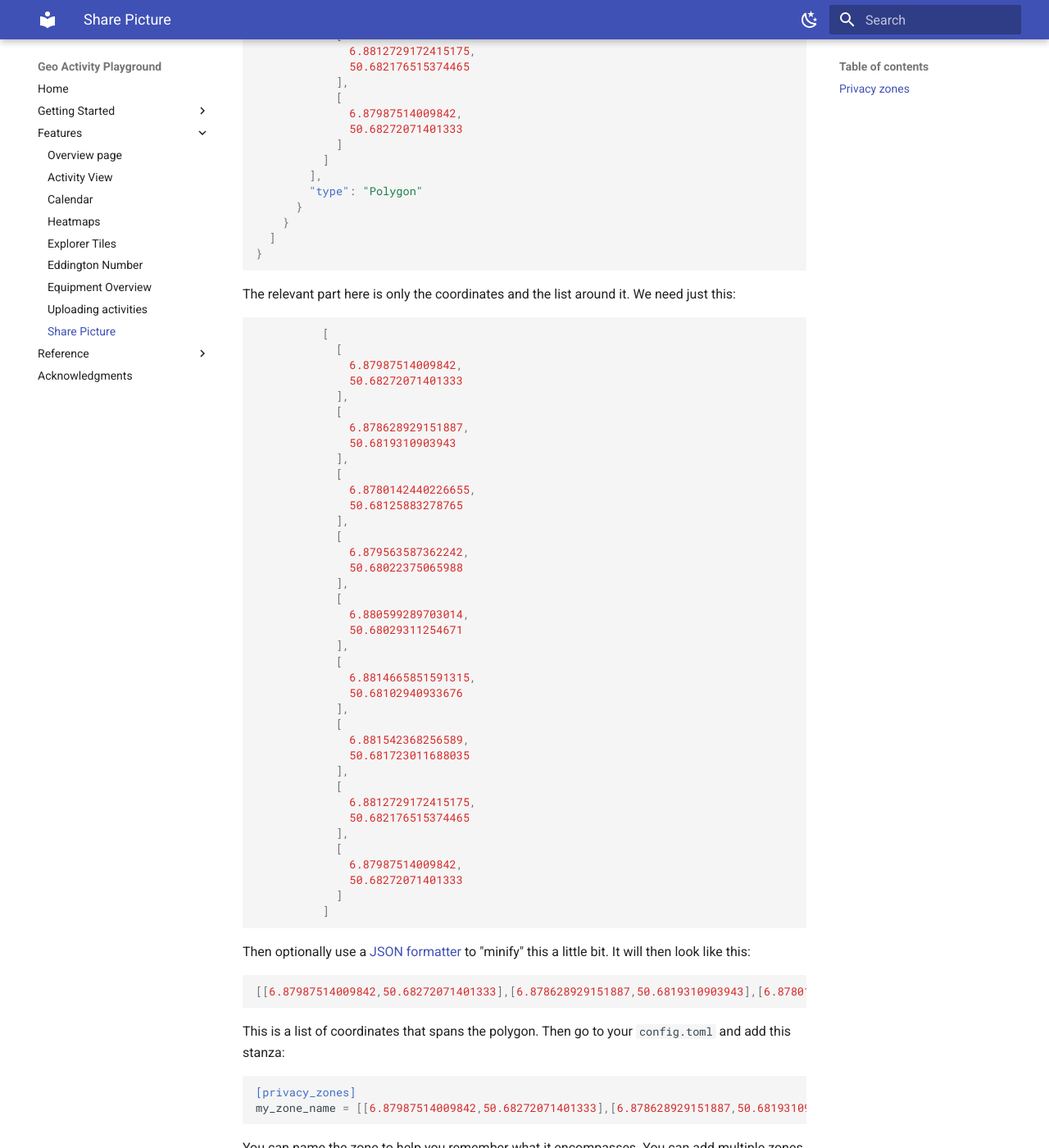
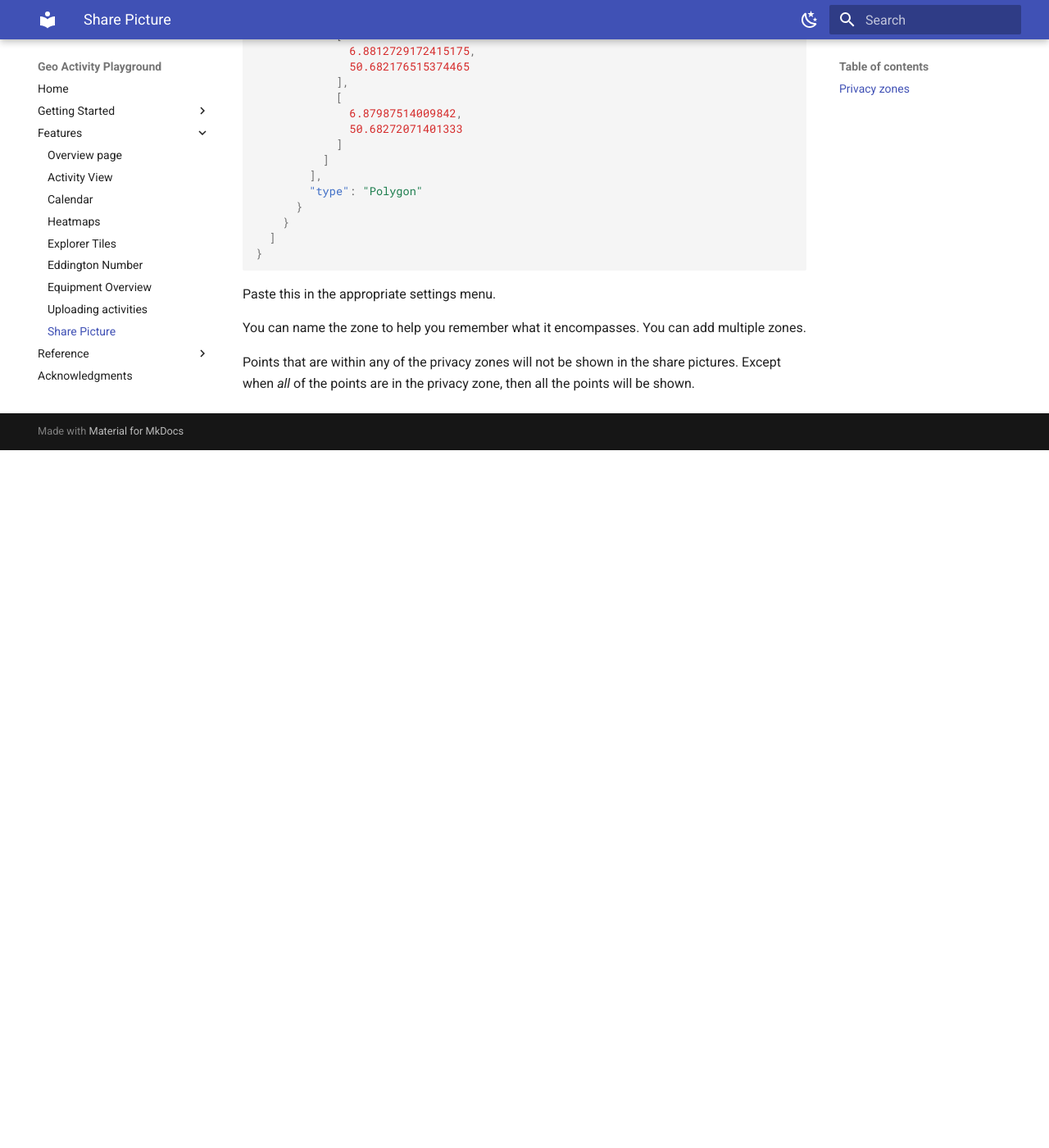
Before and after one commit to martin-ueding/geo-activity-playground, an MkDocs documentation site: the page built from docs/features/share-picture.md, in a window 1280 px wide and 1400 px high, scrolled down 3312 px. Shown: the whole window at 82% size. Built offline with MkDocs 1.6.1 and Material for MkDocs 9.7.7, drawn with Linux system fonts in a browser that asks for light colours; after the commit the page ends 3861 px from its top, so only the background shows below that.

Commit message:
Remove documentation about config file

````diff
--- a/docs/features/share-picture.md
+++ b/docs/features/share-picture.md
@@ -8,7 +8,7 @@ On each activity page you will find a "share picture" like the following:
 
 You might want to remove points that are close to your home, work or relatives. For this you can define arbitrary polygons as "privacy zones".
 
-To create such a polygon, go to [GeoJSON IO](https://geojson.io/). You will see a map similar to this one:
+To create such a polygon, go to [GeoJSON.io](https://geojson.io/). You will see a map similar to this one:
 
 ![](geojson-io-1.png)
 
@@ -77,61 +77,7 @@ For this case, we have this GeoJSON:
 }
 ```
 
-The relevant part here is only the coordinates and the list around it. We need just this:
-
-```json
-          [
-            [
-              6.87987514009842,
-              50.68272071401333
-            ],
-            [
-              6.878628929151887,
-              50.6819310903943
-            ],
-            [
-              6.8780142440226655,
-              50.68125883278765
-            ],
-            [
-              6.879563587362242,
-              50.68022375065988
-            ],
-            [
-              6.880599289703014,
-              50.68029311254671
-            ],
-            [
-              6.8814665851591315,
-              50.68102940933676
-            ],
-            [
-              6.881542368256589,
-              50.681723011688035
-            ],
-            [
-              6.8812729172415175,
-              50.682176515374465
-            ],
-            [
-              6.87987514009842,
-              50.68272071401333
-            ]
-          ]
-```
-
-Then optionally use a [JSON formatter](https://jsonformatter.org/) to "minify" this a little bit. It will then look like this:
-
-```json
-[[6.87987514009842,50.68272071401333],[6.878628929151887,50.6819310903943],[6.8780142440226655,50.68125883278765],[6.879563587362242,50.68022375065988],[6.880599289703014,50.68029311254671],[6.8814665851591315,50.68102940933676],[6.881542368256589,50.681723011688035],[6.8812729172415175,50.682176515374465],[6.87987514009842,50.68272071401333]]
-```
-
-This is a list of coordinates that spans the polygon. Then go to your `config.toml` and add this stanza:
-
-```toml
-[privacy_zones]
-my_zone_name = [[6.87987514009842,50.68272071401333],[6.878628929151887,50.6819310903943],[6.8780142440226655,50.68125883278765],[6.879563587362242,50.68022375065988],[6.880599289703014,50.68029311254671],[6.8814665851591315,50.68102940933676],[6.881542368256589,50.681723011688035],[6.8812729172415175,50.682176515374465],[6.87987514009842,50.68272071401333]]
-```
+Paste this in the appropriate settings menu.
 
 You can name the zone to help you remember what it encompasses. You can add multiple zones.
 
--- a/mkdocs.yml
+++ b/mkdocs.yml
@@ -29,7 +29,6 @@ nav:
       - getting-started/using-activity-files.md
       - getting-started/using-strava-api.md
       - getting-started/moving-from-strava.md
-      - getting-started/config-file.md
       - getting-started/starting-the-webserver.md
   - Features:
       - features/overview.md
````
Also changed, not shown: docs/features/activity-view.md (+0 -19 lines), docs/features/upload.md (+5 -4 lines), docs/getting-started/config-file.md (deleted, +0 -43 lines), docs/getting-started/using-activity-files.md (+4 -6 lines).
